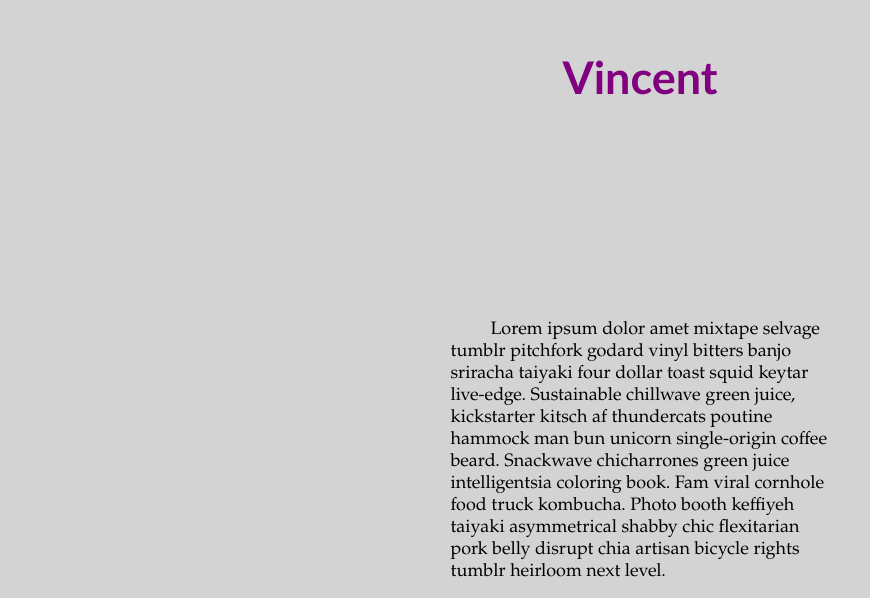
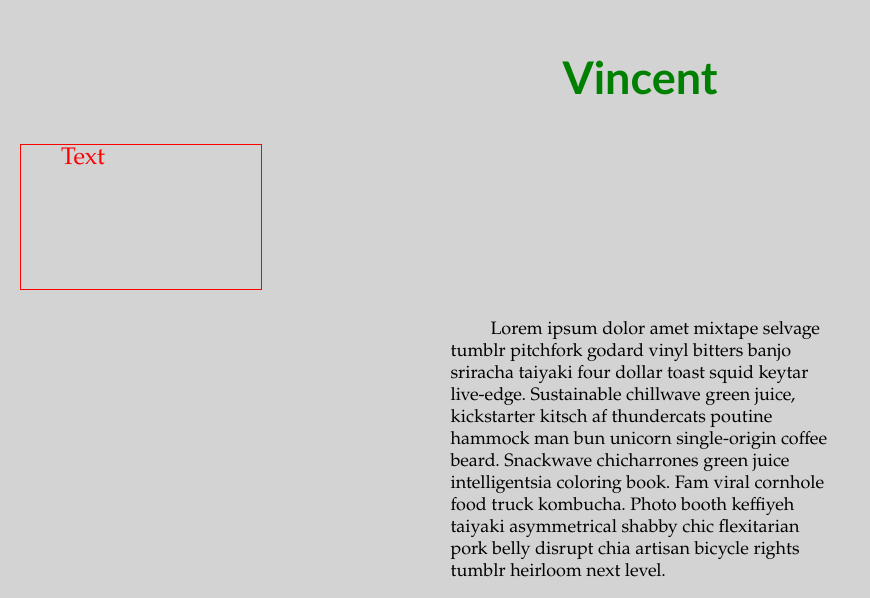
Before and after one commit to garcv701/garcv701.github.io, a plain HTML site: page index.html in a window 1280 px wide. Shown: the part 180-778 px from the top of the page, without its empty margins (0-870 px from the left). Drawn offline with Linux system fonts and the light colour scheme; a script that the page names is missing.

Commit message:
add fixed text

```diff
--- a/index.html
+++ b/index.html
@@ -12,8 +12,9 @@
 
 <body>
 	<h1><a href="https://78.media.tumblr.com/50be281a579864c3cf80543e59bb95e5/tumblr_oc3dntJ7711uegvy1o1_1280.jpg">Vincent</a>
+</h1>
 
-</h1>
+<p id="txt">Text</p>
 
 <div id="outer">
 <div id="introp">
--- a/style.css
+++ b/style.css
@@ -1,5 +1,5 @@
 a:link {
-	color: purple;
+	color: green;
 	text-decoration: none;
 }
 a:visited {
@@ -7,7 +7,7 @@ a:visited {
 
 }
 a:hover {
-	color: green;
+	color: purple;
 }
 
 a:active {
@@ -18,6 +18,18 @@ a:active {
 body {
 background-color: lightgray;
 }
+
+#txt {
+	position:fixed;
+top:300px;
+left:20px;
+height:6em;
+width:10em;
+font-size:1.5em;
+color:red;
+border:solid thin red
+}
+
 
 h1 {
  font-family: "optima", sans-serif;
```
